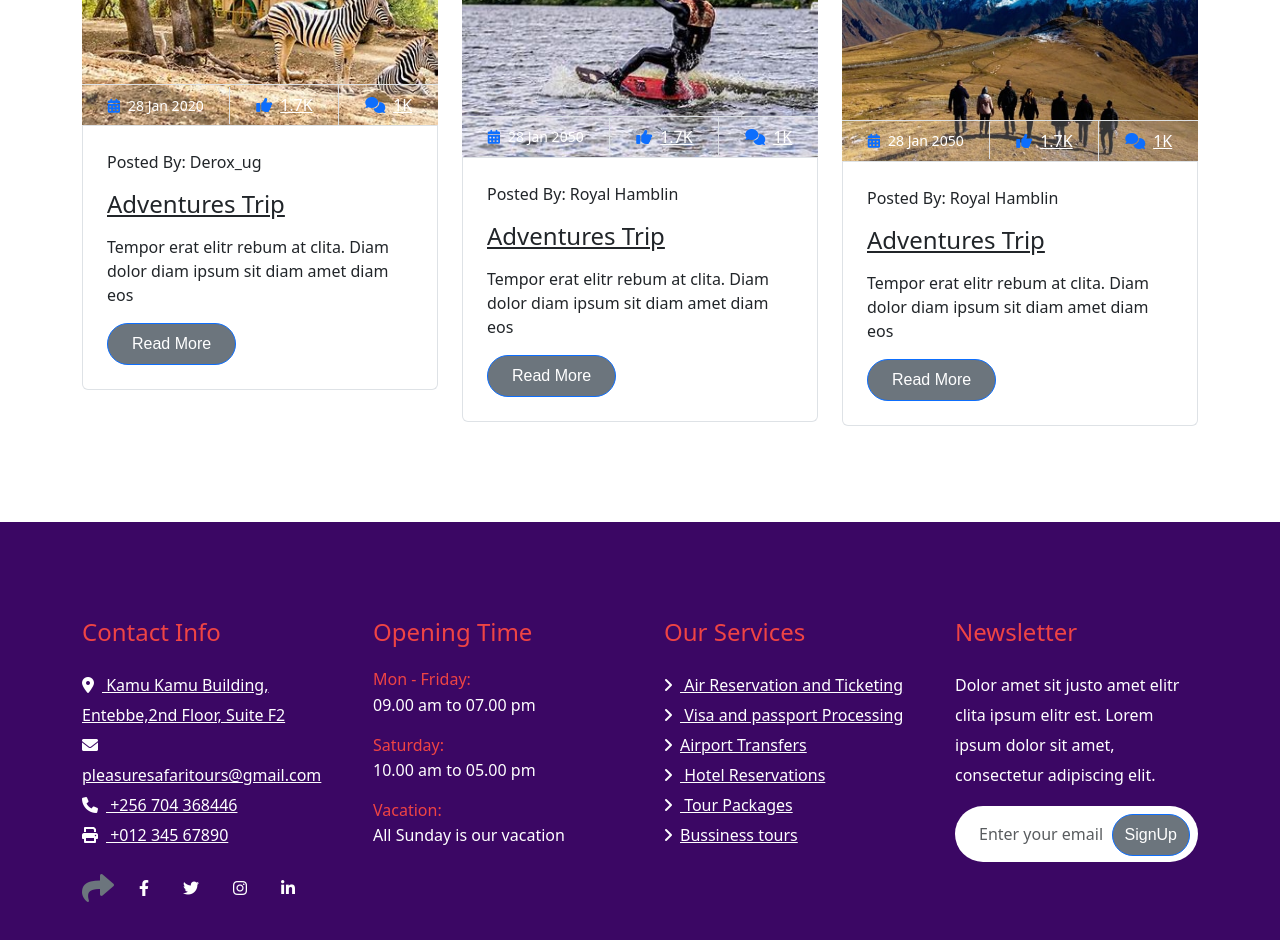
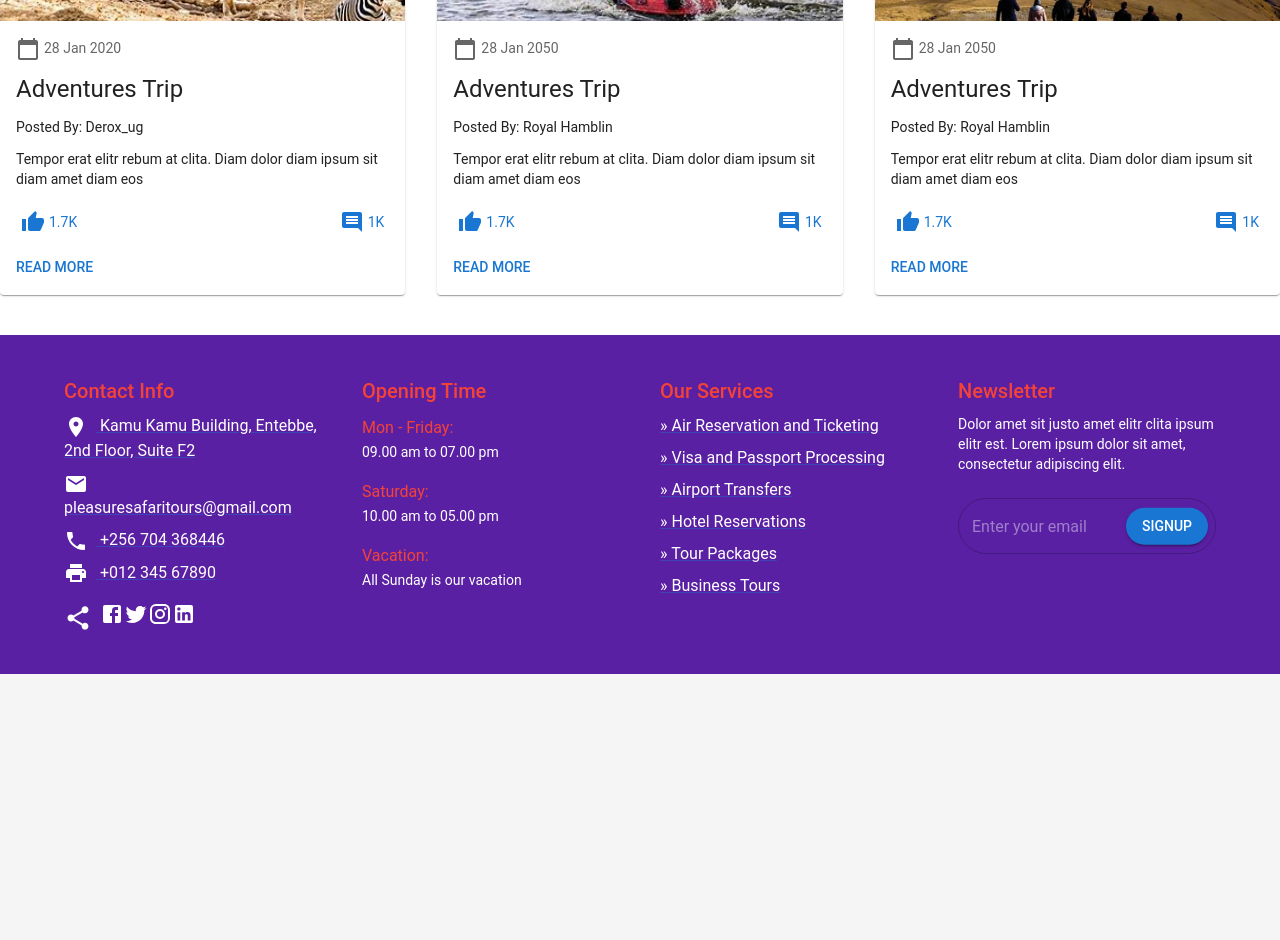
Before and after one commit to kasasa22/Pleasure-Safari-Tours, a React (Vite) app: page /Blogs in a window 1280 px wide. Shown: the part 460-1400 px from the top of the page. After the commit the page ends 1134 px from the top, so only its background shows below. Built offline with nearby package versions, Linux system fonts and the light colour scheme.

Commit message:
changed ui

```diff
--- a/src/App.jsx
+++ b/src/App.jsx
@@ -10,6 +10,10 @@ import Home from './pages/Home.jsx';
 import Contact from './pages/ContactPage.jsx';
 import MainLayout from './layouts/MainLayout.jsx';
 import ServicePage from './pages/ServicePage.jsx';
+import { ThemeProvider } from '@mui/material/styles';
+import CssBaseline from '@mui/material/CssBaseline';
+import theme from './theme';
+
 
 const routes = createRoutesFromElements(
   <Route path="/" element={<MainLayout />} >
--- a/src/components/Footer.jsx
+++ b/src/components/Footer.jsx
@@ -1,71 +1,130 @@
-// src/components/Footer.js
 import React from 'react';
-import 'bootstrap/dist/css/bootstrap.min.css';
-import 'bootstrap/dist/js/bootstrap.bundle.min.js';
-import '../styles.css';
+import { Container, Grid, Typography, Link, TextField, Button, Box } from '@mui/material';
+import { styled } from '@mui/system';
+import { Facebook, Twitter, Instagram, LinkedIn, LocationOn, Email, Phone, Print, Share } from '@mui/icons-material';
+
+const FooterLink = styled(Link)(({ theme }) => ({
+  color: 'white',
+  display: 'block',
+  marginBottom: theme.spacing(1),
+  '&:hover': {
+    color: theme.palette.primary.main,
+    textDecoration: 'none',
+  },
+}));
 
 const Footer = () => {
   return (
-    <div className="container-fluid footer bg-purple-950 py-5 wow fadeIn" data-wow-delay="0.2s">
-      <div className="container py-5">
-        <div className="row g-5">
-          <div className="col-md-6 col-lg-6 col-xl-3">
-            <div className="footer-item d-flex flex-column">
-              <h4 className="text-red-500 mb-4">Contact Info</h4>
-              <a href=""><i className="fa fa-map-marker-alt me-2"></i> Kamu Kamu Building, Entebbe,2nd Floor, Suite F2</a>
-              <a href=""><i className="fas fa-envelope me-2"></i> pleasuresafaritours@gmail.com</a>
-              <a href=""><i className="fas fa-phone me-2"></i> +256 704 368446</a>
-              <a href="" className="mb-3"><i className="fas fa-print me-2"></i> +012 345 67890</a>
-              <div className="d-flex align-items-center">
-                <i className="fas fa-share fa-2x text-secondary me-2"></i>
-                <a className="btn mx-1" href=""><i className="fab fa-facebook-f"></i></a>
-                <a className="btn mx-1" href=""><i className="fab fa-twitter"></i></a>
-                <a className="btn mx-1" href=""><i className="fab fa-instagram"></i></a>
-                <a className="btn mx-1" href=""><i className="fab fa-linkedin-in"></i></a>
-              </div>
-            </div>
-          </div>
-          <div className="col-md-6 col-lg-6 col-xl-3">
-            <div className="footer-item d-flex flex-column">
-              <h4 className="text-red-500 mb-4">Opening Time</h4>
-              <div className="mb-3">
-                <h6 className="text-red-500 mb-0">Mon - Friday:</h6>
-                <p className="text-white mb-0">09.00 am to 07.00 pm</p>
-              </div>
-              <div className="mb-3">
-                <h6 className="text-red-500 mb-0">Saturday:</h6>
-                <p className="text-white mb-0">10.00 am to 05.00 pm</p>
-              </div>
-              <div className="mb-3">
-                <h6 className="text-red-500 mb-0">Vacation:</h6>
-                <p className="text-white mb-0">All Sunday is our vacation</p>
-              </div>
-            </div>
-          </div>
-          <div className="col-md-6 col-lg-6 col-xl-3">
-            <div className="footer-item d-flex flex-column">
-              <h4 className="text-red-500 mb-4">Our Services</h4>
-              <a href="#"><i className="fas fa-angle-right me-2"></i> Air Reservation and Ticketing</a>
-              <a href="#"><i className="fas fa-angle-right me-2"></i> Visa and passport Processing</a>
-              <a href="#"><i className="fas fa-angle-right me-2"></i>Airport Transfers</a>
-              <a href="#"><i className="fas fa-angle-right me-2"></i> Hotel Reservations</a>
-              <a href="#"><i className="fas fa-angle-right me-2"></i> Tour Packages</a>
-              <a href="#"><i className="fas fa-angle-right me-2"></i>Bussiness tours</a>
-            </div>
-          </div>
-          <div className="col-md-6 col-lg-6 col-xl-3">
-            <div className="footer-item">
-              <h4 className="text-red-500 mb-4">Newsletter</h4>
-              <p className="text-white mb-3">Dolor amet sit justo amet elitr clita ipsum elitr est. Lorem ipsum dolor sit amet, consectetur adipiscing elit.</p>
-              <div className="position-relative mx-auto rounded-pill">
-                <input className="form-control border-0 rounded-pill w-100 py-3 ps-4 pe-5" type="text" placeholder="Enter your email" />
-                <button type="button" className="btn btn-primary rounded-pill position-absolute top-0 end-0 py-2 mt-2 me-2">SignUp</button>
-              </div>
-            </div>
-          </div>
-        </div>
-      </div>
-    </div>
+    <Box sx={{ backgroundColor: '#5A20A4', py: 5 }}>
+      <Container maxWidth="lg">
+        <Grid container spacing={5}>
+          <Grid item xs={12} sm={6} md={3}>
+            <Box>
+              <Typography variant="h6" color="error" gutterBottom>
+                Contact Info
+              </Typography>
+              <FooterLink href="#">
+                <LocationOn sx={{ mr: 1 }} /> Kamu Kamu Building, Entebbe, 2nd Floor, Suite F2
+              </FooterLink>
+              <FooterLink href="mailto:pleasuresafaritours@gmail.com">
+                <Email sx={{ mr: 1 }} /> pleasuresafaritours@gmail.com
+              </FooterLink>
+              <FooterLink href="tel:+256704368446">
+                <Phone sx={{ mr: 1 }} /> +256 704 368446
+              </FooterLink>
+              <FooterLink href="#">
+                <Print sx={{ mr: 1 }} /> +012 345 67890
+              </FooterLink>
+              <Box sx={{ display: 'flex', alignItems: 'center', mt: 2 }}>
+                <Share sx={{ fontSize: 28, color: 'white', mr: 1 }} />
+                <FooterLink href="#"><Facebook /></FooterLink>
+                <FooterLink href="#"><Twitter /></FooterLink>
+                <FooterLink href="#"><Instagram /></FooterLink>
+                <FooterLink href="#"><LinkedIn /></FooterLink>
+              </Box>
+            </Box>
+          </Grid>
+          <Grid item xs={12} sm={6} md={3}>
+            <Box>
+              <Typography variant="h6" color="error" gutterBottom>
+                Opening Time
+              </Typography>
+              <Box mb={2}>
+                <Typography variant="subtitle1" color="error">
+                  Mon - Friday:
+                </Typography>
+                <Typography variant="body2" color="white">
+                  09.00 am to 07.00 pm
+                </Typography>
+              </Box>
+              <Box mb={2}>
+                <Typography variant="subtitle1" color="error">
+                  Saturday:
+                </Typography>
+                <Typography variant="body2" color="white">
+                  10.00 am to 05.00 pm
+                </Typography>
+              </Box>
+              <Box mb={2}>
+                <Typography variant="subtitle1" color="error">
+                  Vacation:
+                </Typography>
+                <Typography variant="body2" color="white">
+                  All Sunday is our vacation
+                </Typography>
+              </Box>
+            </Box>
+          </Grid>
+          <Grid item xs={12} sm={6} md={3}>
+            <Box>
+              <Typography variant="h6" color="error" gutterBottom>
+                Our Services
+              </Typography>
+              <FooterLink href="#"><span>&raquo;</span> Air Reservation and Ticketing</FooterLink>
+              <FooterLink href="#"><span>&raquo;</span> Visa and Passport Processing</FooterLink>
+              <FooterLink href="#"><span>&raquo;</span> Airport Transfers</FooterLink>
+              <FooterLink href="#"><span>&raquo;</span> Hotel Reservations</FooterLink>
+              <FooterLink href="#"><span>&raquo;</span> Tour Packages</FooterLink>
+              <FooterLink href="#"><span>&raquo;</span> Business Tours</FooterLink>
+            </Box>
+          </Grid>
+          <Grid item xs={12} sm={6} md={3}>
+            <Box>
+              <Typography variant="h6" color="error" gutterBottom>
+                Newsletter
+              </Typography>
+              <Typography variant="body2" color="white" gutterBottom>
+                Dolor amet sit justo amet elitr clita ipsum elitr est. Lorem ipsum dolor sit amet, consectetur adipiscing elit.
+              </Typography>
+              <Box sx={{ position: 'relative', mt: 3 }}>
+                <TextField
+                  variant="outlined"
+                  fullWidth
+                  placeholder="Enter your email"
+                  sx={{ '& .MuiOutlinedInput-root': { borderRadius: '50px', color: 'white' } }}
+                  InputProps={{
+                    style: { color: 'white' },
+                  }}
+                />
+                <Button
+                  variant="contained"
+                  color="primary"
+                  sx={{
+                    position: 'absolute',
+                    top: '50%',
+                    right: 8,
+                    transform: 'translateY(-50%)',
+                    borderRadius: '50px',
+                  }}
+                >
+                  SignUp
+                </Button>
+              </Box>
+            </Box>
+          </Grid>
+        </Grid>
+      </Container>
+    </Box>
   );
 };
 
--- a/src/main.jsx
+++ b/src/main.jsx
@@ -1,13 +1,21 @@
-import React from 'react'
-import ReactDOM from 'react-dom/client'
-import App from './App.jsx'
-import './index.css'
+import React from 'react';
+import ReactDOM from 'react-dom/client';
+import App from './App.jsx';
+import './index.css';
 import 'bootstrap/dist/css/bootstrap.min.css';
 import 'bootstrap/dist/js/bootstrap.bundle.min.js';
+import { ThemeProvider } from '@mui/material/styles';
+import CssBaseline from '@mui/material/CssBaseline';
+import theme from './theme';
 
+const rootElement = document.getElementById('root');
+const root = ReactDOM.createRoot(rootElement);
 
-ReactDOM.createRoot(document.getElementById('root')).render(
+root.render(
   <React.StrictMode>
-    <App />
-  </React.StrictMode>,
-)
+    <ThemeProvider theme={theme}>
+      <CssBaseline />
+      <App />
+    </ThemeProvider>
+  </React.StrictMode>
+);
--- a/src/pages/Blogs.jsx
+++ b/src/pages/Blogs.jsx
@@ -1,11 +1,12 @@
 import React, { useEffect, useState } from 'react';
 import { Link } from 'react-router-dom';
+import { Card, CardContent, CardMedia, Typography, Grid, Box, IconButton } from '@mui/material';
+import CalendarTodayIcon from '@mui/icons-material/CalendarToday';
+import ThumbUpIcon from '@mui/icons-material/ThumbUp';
+import CommentIcon from '@mui/icons-material/Comment';
 import blogImg1 from '../assets/images/zoo.jpeg';
 import blogImg2 from '../assets/images/fun.jpeg';
 import blogImg3 from '../assets/images/blog-3.jpg';
-import '../style.css';
-import 'bootstrap/dist/css/bootstrap.min.css';
-import 'bootstrap/dist/js/bootstrap.bundle.min.js';
 import Header from '../components/Header';
 
 const images = {
@@ -29,39 +30,53 @@ const Blogs = () => {
 
   return (
     <>
-        <Header/>
-        <div className="container-fluid blog py-5">
-            <div className="container py-5">
-
-                <div className="row g-4 justify-content-center">
+      <Header />
+      <Box sx={{ py: 5, bgcolor: 'background.paper' }}>
+        <Grid container spacing={4} justifyContent="center">
           {blogData.map((blog) => (
-                        <div className="col-lg-4 col-md-6" key={blog.id}>
-                            <div className="blog-item">
-                                <div className="blog-img">
-                                    <div className="blog-img-inner">
-                                        <img className="img-fluid w-100 rounded-top" src={images[blog.image]} alt="Image" />
-                                        <div className="blog-icon">
-                                            <a href="#" className="my-auto"><i className="fas fa-link fa-2x text-white"></i></a>
-                                        </div>
-                                    </div>
-                                    <div className="blog-info d-flex align-items-center border border-start-0 border-end-0">
-                                        <small className="flex-fill text-center border-end py-2"><i className="fa fa-calendar-alt text-primary me-2"></i>{blog.date}</small>
-                                        <a href="#" className="btn-hover flex-fill text-center text-white border-end py-2"><i className="fa fa-thumbs-up text-primary me-2"></i>{blog.likes}</a>
-                                        <a href="#" className="btn-hover flex-fill text-center text-white py-2"><i className="fa fa-comments text-primary me-2"></i>{blog.comments}</a>
-                                    </div>
-                                </div>
-                                <div className="blog-content border border-top-0 rounded-bottom p-4">
-                                    <p className="mb-3">Posted By: {blog.author} </p>
-                                    <a href="#" className="h4">{blog.title}</a>
-                                    <p className="my-3">{blog.description}</p>
-                                    <Link to="/about" className="btn btn-primary rounded-pill py-2 px-4">Read More</Link>
-                                </div>
-                            </div>
-                        </div>
+            <Grid item key={blog.id} xs={12} sm={6} md={4}>
+              <Card sx={{ height: '100%', display: 'flex', flexDirection: 'column' }}>
+                <CardMedia
+                  component="img"
+                  image={images[blog.image]}
+                  alt="blog image"
+                  sx={{ height: 200 }}
+                />
+                <CardContent sx={{ flexGrow: 1 }}>
+                  <Typography variant="body2" color="textSecondary" sx={{ mb: 1.5 }}>
+                    <CalendarTodayIcon sx={{ verticalAlign: 'middle', mr: 0.5 }} />
+                    {blog.date}
+                  </Typography>
+                  <Typography variant="h5" component="div" sx={{ mb: 1.5 }}>
+                    {blog.title}
+                  </Typography>
+                  <Typography variant="body2" sx={{ mb: 1.5 }}>
+                    Posted By: {blog.author}
+                  </Typography>
+                  <Typography variant="body2" paragraph>
+                    {blog.description}
+                  </Typography>
+                  <Box sx={{ display: 'flex', justifyContent: 'space-between' }}>
+                    <IconButton size="small" color="primary">
+                      <ThumbUpIcon />
+                      <Typography variant="body2" sx={{ ml: 0.5 }}>{blog.likes}</Typography>
+                    </IconButton>
+                    <IconButton size="small" color="primary">
+                      <CommentIcon />
+                      <Typography variant="body2" sx={{ ml: 0.5 }}>{blog.comments}</Typography>
+                    </IconButton>
+                  </Box>
+                </CardContent>
+                <Box sx={{ px: 2, pb: 2 }}>
+                  <Link to="/about" style={{ textDecoration: 'none' }}>
+                    <Typography variant="button" color="primary">Read More</Typography>
+                  </Link>
+                </Box>
+              </Card>
+            </Grid>
           ))}
-                </div>
-            </div>
-        </div>
+        </Grid>
+      </Box>
     </>
   );
 };
--- /dev/null
+++ b/src/theme.jsx
@@ -0,0 +1,24 @@
+// src/theme.js
+import { createTheme } from '@mui/material/styles';
+
+const theme = createTheme({
+  palette: {
+    primary: {
+      main: '#1976d2', // Change this to your primary color
+    },
+    secondary: {
+      main: '#dc004e', // Change this to your secondary color
+    },
+    error: {
+      main: '#f44336', // Change this to your error color
+    },
+    background: {
+      default: '#f5f5f5', // Default background color
+    },
+  },
+  typography: {
+    fontFamily: 'Roboto, sans-serif', // Default font
+  },
+});
+
+export default theme;
```
Also changed, not shown: src/pages/ContactPage.jsx (+35 -33 lines). Lines whose indentation alone changed are shown as unchanged.
